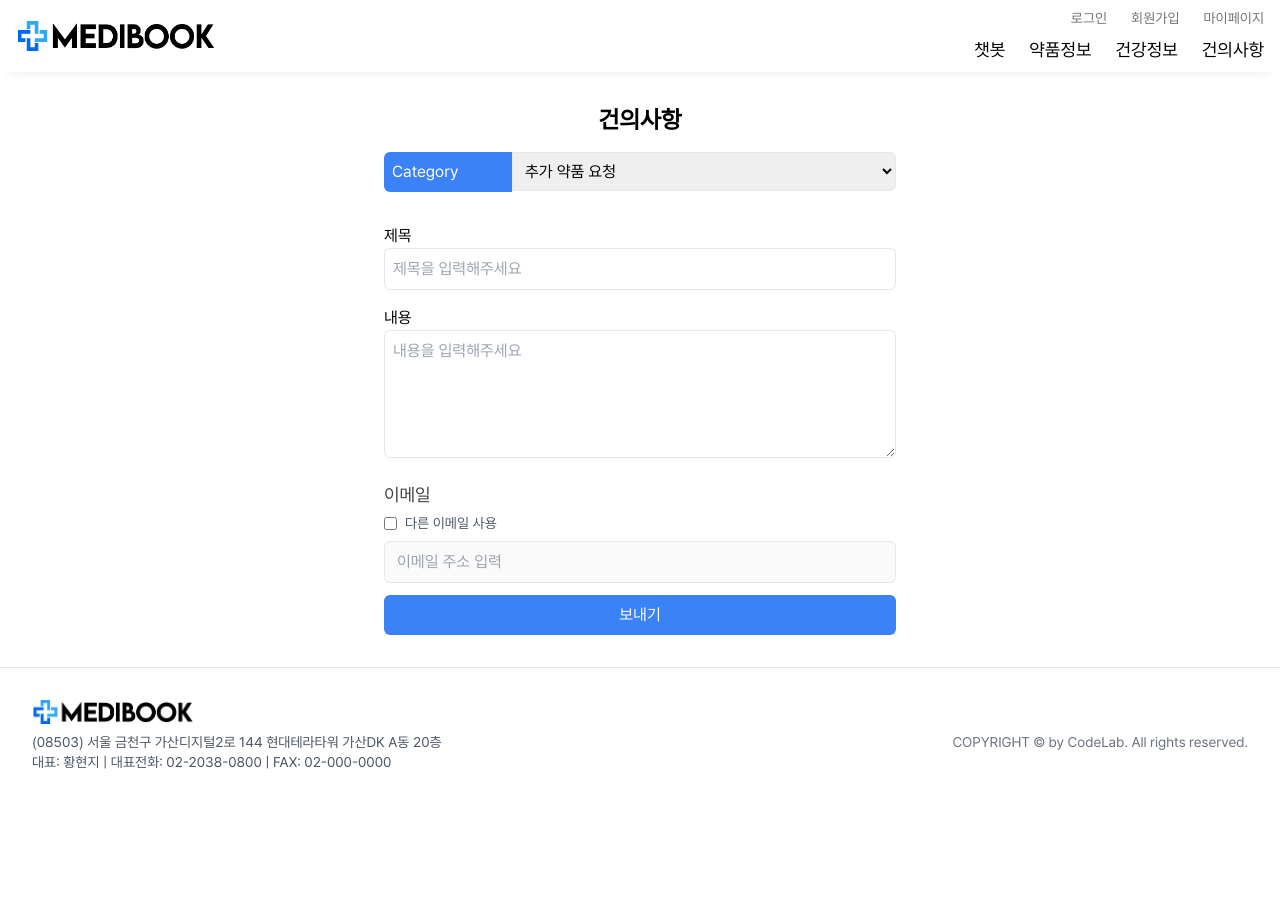
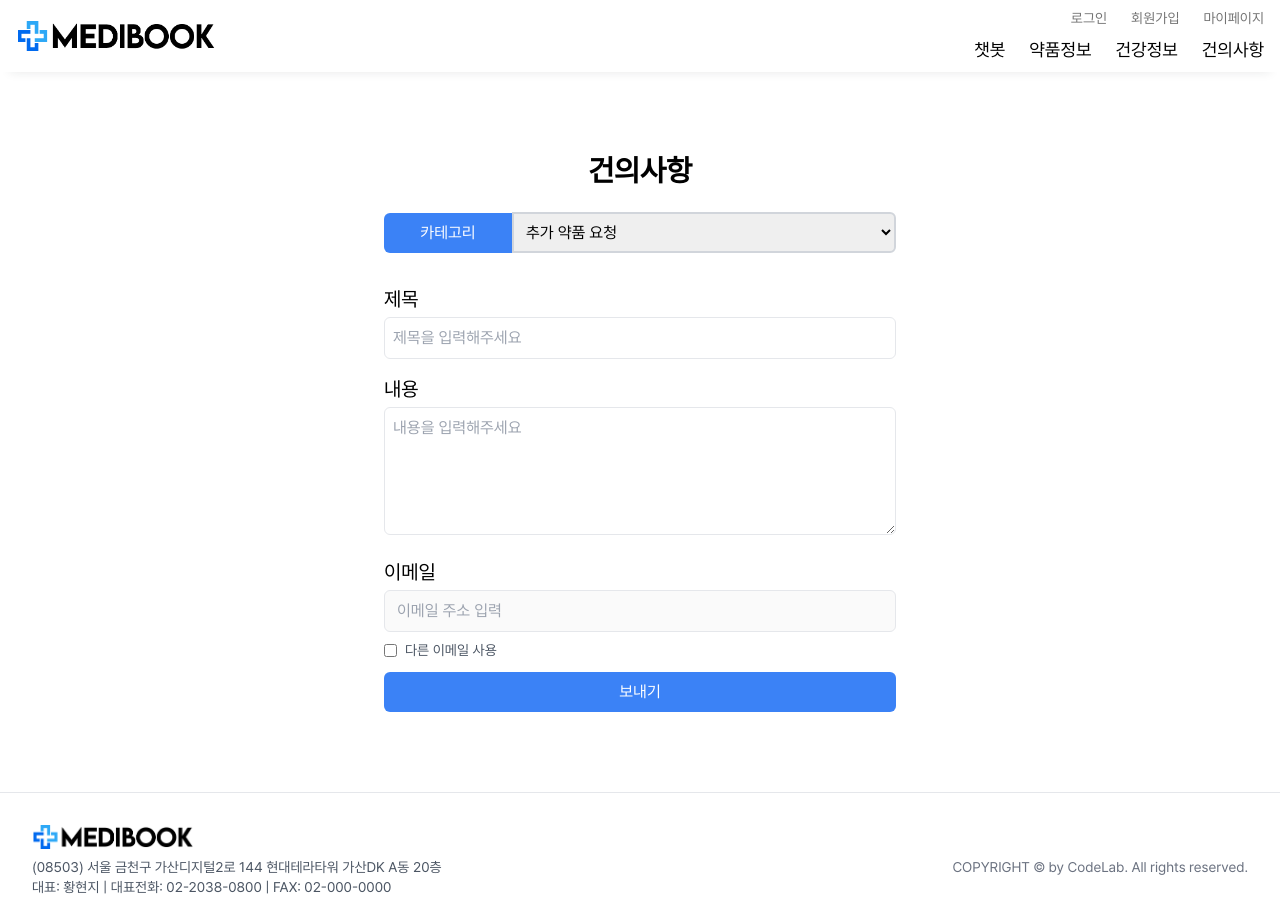
Before and after one commit to hyeonji423/project_front, a React (Create React App) app: page /service in a window 1280 px wide. Before the commit the page ends 800 px from the top, so only its background shows below. Built offline with nearby package versions, Linux system fonts and the light colour scheme; what react-chatbot-kit would draw is missing.

Commit message:
hyeonji2

```diff
--- a/src/components/category/Service.jsx
+++ b/src/components/category/Service.jsx
@@ -105,20 +105,20 @@ const Service = () => {
   };
 
   return (
-    <div className="w-full flex flex-col justify-center items-center py-8">
+    <div className="w-full flex flex-col justify-center items-center py-20">
       <div className="w-[40%] max-w-[1200px]">
-        <h2 className="flex justify-center items-center text-2xl font-bold mb-4">
+        <h2 className="text-3xl font-extrabold mb-6 text-center">
           건의사항
         </h2>
-        <div className="flex mb-8">
+        <div className="flex mb-8 items-center">
           <div className="w-1/4">
-            <div className="w-full rounded-l-md bg-blue-500 text-white p-2">
-              Category
+            <div className="w-full rounded-l-md bg-blue-500 text-white p-2 text-center">
+              카테고리
             </div>
           </div>
           <div className="w-3/4">
             <select
-              className="w-full rounded-r-md border p-2"
+              className="w-full rounded-r-md border-2 border-gray-300 p-2"
               value={category}
               onChange={handleCategoryChange}
             >
@@ -128,9 +128,10 @@ const Service = () => {
             </select>
           </div>
         </div>
+
         <form onSubmit={handleSubmit}>
           <div className="mb-4">
-            <label htmlFor="title">제목</label>
+            <label htmlFor="title" className="block text-xl mb-1">제목</label>
             <input
               id="title"
               type="text"
@@ -141,7 +142,7 @@ const Service = () => {
             />
           </div>
           <div className="mb-4">
-            <label htmlFor="content">내용</label>
+            <label htmlFor="content" className="block text-xl mb-1">내용</label>
             <textarea
               id="content"
               value={content}
@@ -151,8 +152,16 @@ const Service = () => {
             />
           </div>
           <div className="mb-3">
-            <label htmlFor="email" className="block text-neutral-700 text-lg mb-1">이메일</label>
-            <div className="flex items-center gap-2 mb-2">
+            <label htmlFor="email" className="block text-xl mb-1">이메일</label>
+            <input
+              type="email"
+              id="emailInput"
+              value={email}
+              onChange={(e) => setEmail(e.target.value)}
+              className="w-full px-3 py-2 border rounded-md"
+              placeholder="이메일 주소 입력"
+            />
+            <div className="flex items-center gap-2 my-2">
               <input
                 type="checkbox"
                 checked={useUserEmail}
@@ -161,14 +170,6 @@ const Service = () => {
               />
               <label htmlFor="useCustomEmail" className="text-sm text-gray-600">다른 이메일 사용</label>
             </div>
-            <input
-              type="email"
-              id="emailInput"
-              value={email}
-              onChange={(e) => setEmail(e.target.value)}
-              className="w-full px-3 py-2 border rounded-md"
-              placeholder="이메일 주소 입력"
-            />
           </div>
           <button className="rounded-md bg-blue-500 text-white p-2 w-full">
             보내기
--- a/src/components/common/Header.jsx
+++ b/src/components/common/Header.jsx
@@ -51,8 +51,8 @@ const Header = () => {
           </Link>
         </div>
         <div className="head-all">
-          <div className="head-top w-full text-sm info mt-2">
-            <ul className="flex gap-6 items-center justify-end">
+          <div className="head-top w-full text-xs md:text-sm info mt-2">
+            <ul className="flex gap-4 md:gap-6 items-center justify-end">
               {user !== null ? (
                 <>
                   <li className="text-neutral-500 hover:text-black transition-all duration-100">
```
